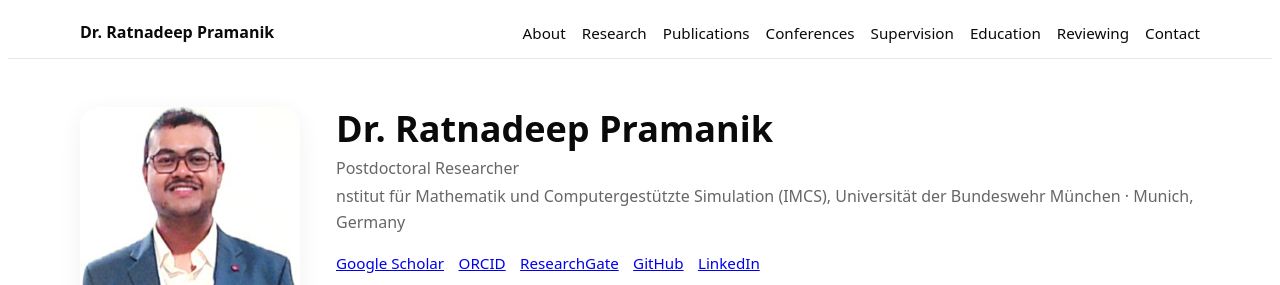
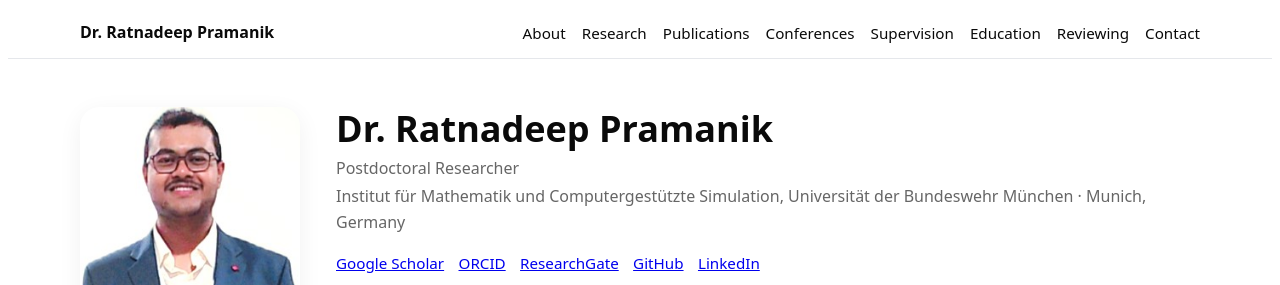
Before and after one commit to rpfsibrain/rpfsibrain.github.io, a plain HTML site: page index.html in a window 1280 px wide. Shown: the top 285 px of the page. Drawn offline with Linux system fonts and the light colour scheme.

Commit message:
Update index.html

```diff
--- a/index.html
+++ b/index.html
@@ -69,7 +69,7 @@
           <div>
             <h1>Dr. Ratnadeep Pramanik</h1>
             <p class="muted" style="margin:.4rem 0 0">Postdoctoral Researcher</p>
-            <p class="muted" style="margin:.15rem 0 0">nstitut für Mathematik und Computergestützte Simulation (IMCS), Universität der Bundeswehr München · Munich, Germany</p>
+            <p class="muted" style="margin:.15rem 0 0">Institut für Mathematik und Computergestützte Simulation, Universität der Bundeswehr München · Munich, Germany</p>
             <div style="margin-top:1rem;display:flex;gap:.9rem;flex-wrap:wrap;font-size:.95rem">
               <a class="underline" href="https://scholar.google.com/citations?hl=en&user=YFYCU00AAAAJ&view_op=list_works&sortby=pubdate" target="_blank" rel="noreferrer">Google Scholar</a>
               <a class="underline" href="https://orcid.org/0000-0002-3310-2172" target="_blank" rel="noreferrer">ORCID</a>
```
